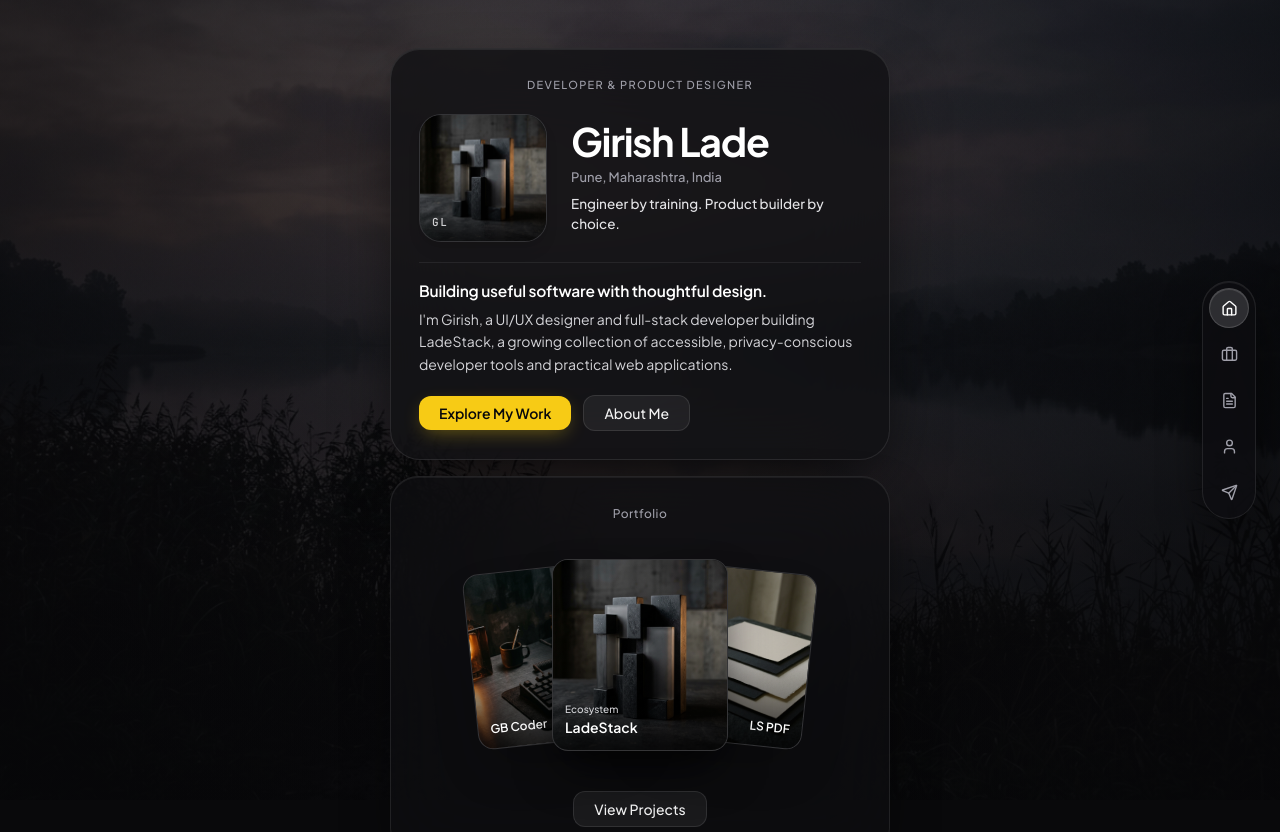
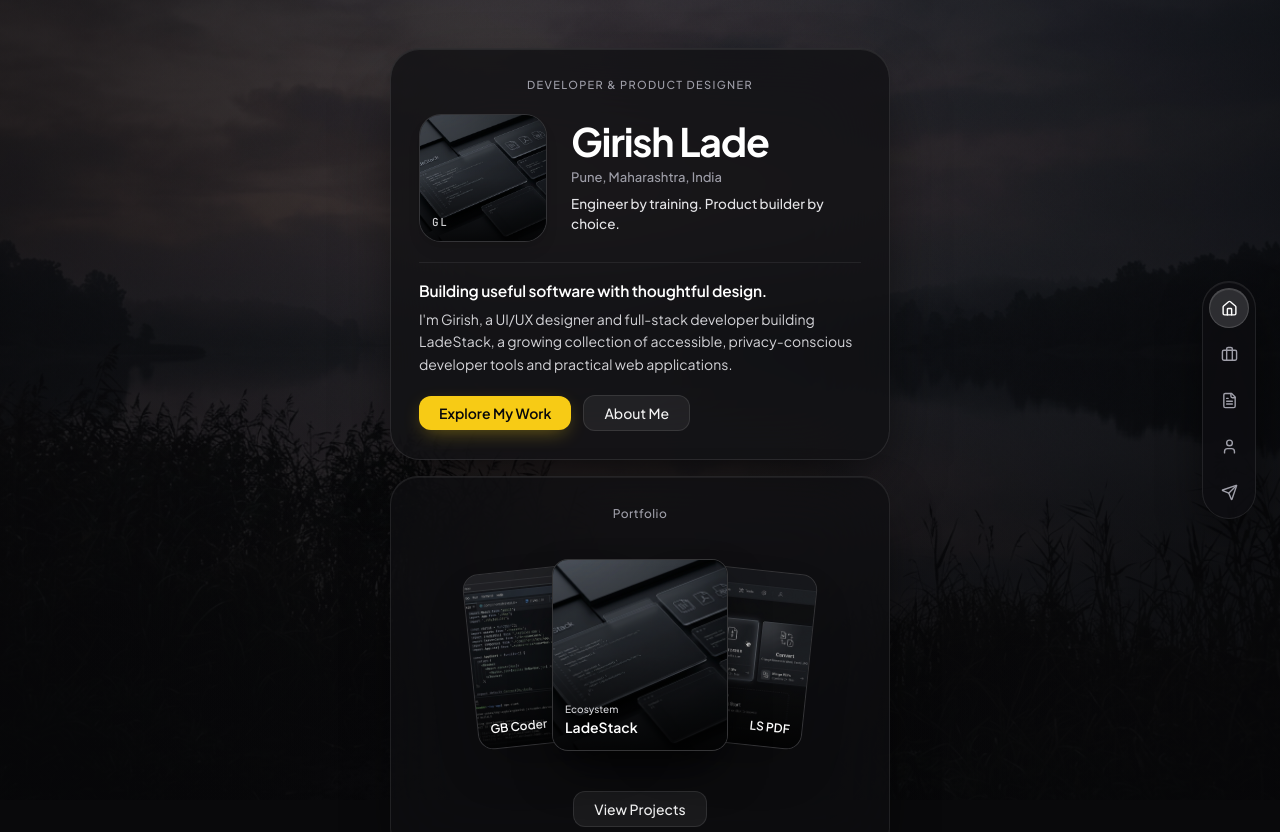
Before and after one commit to girishlade111/hydrogen-selv, a React (Vite) app: page / in a window 1280 px wide. Shown: the top 832 px of the page. Built offline with nearby package versions, Linux system fonts and the light colour scheme.

Commit message:
feat: add portfolio data and site assets configuration in TypeScript

```diff
--- a/src/data/portfolio.ts
+++ b/src/data/portfolio.ts
@@ -54,11 +54,20 @@ export interface FaqItem {
 
 export const SITE_ASSETS = {
   background: '/src/assets/images/bg_coastal_dusk_1794977312617.jpg',
-  brandArt: '/src/assets/images/brand_monogram_art_1794977313750.jpg',
-  ideStudio: '/src/assets/images/project_ide_studio_1794977313121.jpg',
-  pdfEditorial: '/src/assets/images/project_pdf_editorial_1794977314991.jpg',
-  systemsGrid: '/src/assets/images/project_systems_grid_1794977314324.jpg',
+  brandArt: '/src/assets/images/project_ladestack_ecosystem.jpg',
+  profilePicture: '/src/assets/images/girish_lade_profile.png',
+  gbCoder: '/src/assets/images/project_gb_coder.jpg',
+  lsPdf: '/src/assets/images/project_ls_pdf.jpg',
+  md2Pdf: '/src/assets/images/project_md2pdf.jpg',
+  bharatLand: '/src/assets/images/project_bharat_land_converter.jpg',
+  swiftResume: '/src/assets/images/project_swift_resume.jpg',
+  imageCompressor: '/src/assets/images/project_image_compressor.jpg',
+  gamehub: '/src/assets/images/project_gamehub.jpg',
+  ladestackDrive: '/src/assets/images/project_ladestack_drive.jpg',
   blogLight: '/src/assets/images/blog_typography_light_1794977315392.jpg',
+  ideStudio: '/src/assets/images/project_gb_coder.jpg',
+  pdfEditorial: '/src/assets/images/project_ls_pdf.jpg',
+  systemsGrid: '/src/assets/images/project_bharat_land_converter.jpg',
 } as const;
 
 export const PROFILE = {
@@ -66,6 +75,7 @@ export const PROFILE = {
   displayName: 'Girish Lade',
   eyebrow: 'DEVELOPER & PRODUCT DESIGNER',
   headline: 'UI/UX Designer · Full-Stack Developer · Founder of LadeStack',
+  avatar: SITE_ASSETS.profilePicture,
   supportingPositioning: 'Engineer by training. Product builder by choice.',
   primaryStatement: 'Building useful software with thoughtful design.',
   location: 'Pune, Maharashtra, India',
```
